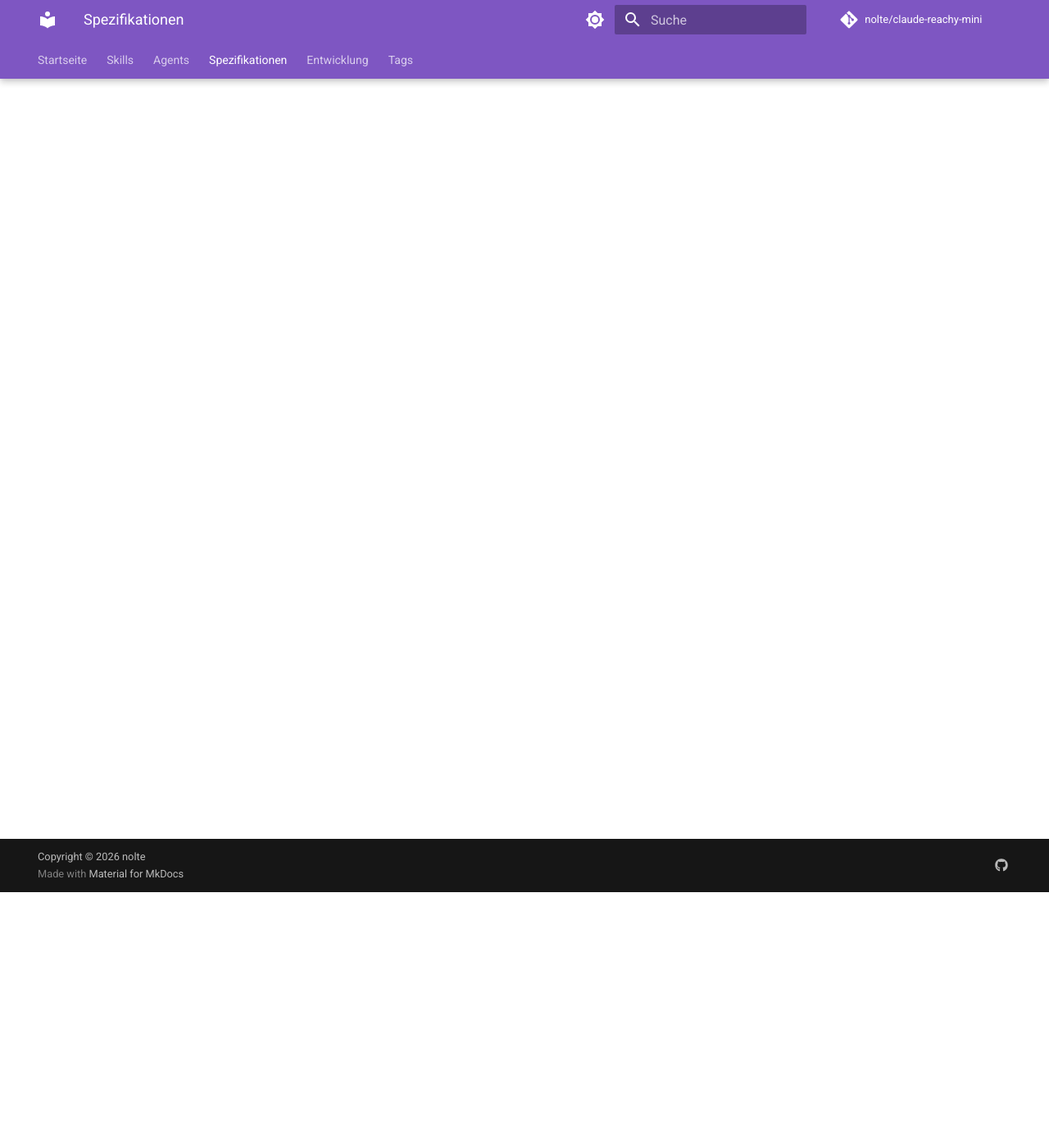
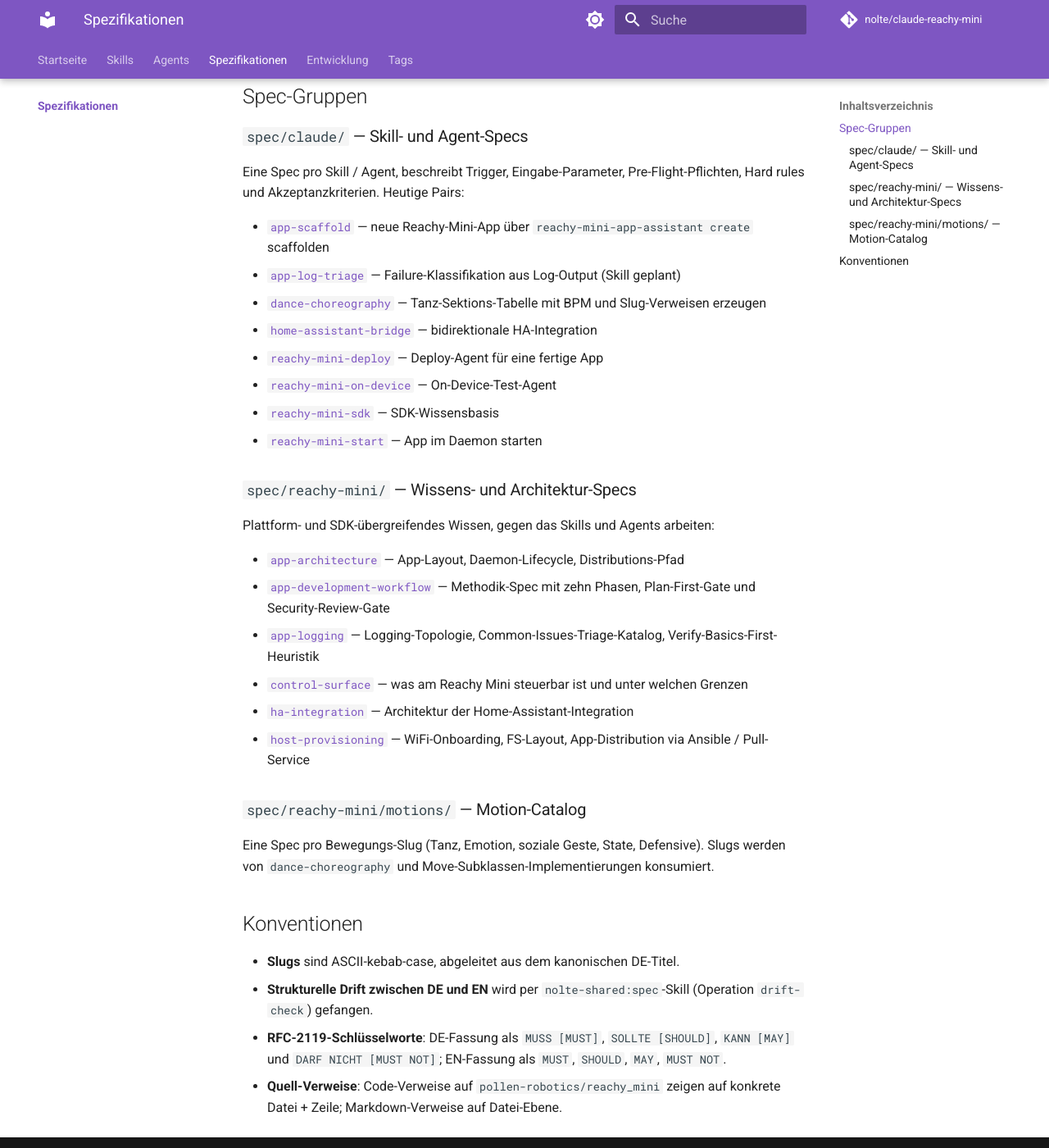
Before and after one commit to nolte/claude-reachy-mini, an MkDocs documentation site: the page built from docs/de/specs/index.md, in a window 1280 px wide and 1400 px high, scrolled down 312 px. Shown: the whole window at 82% size. Built offline with MkDocs 1.6.1 and Material for MkDocs 9.7.7, drawn with Linux system fonts in a browser that asks for light colours; comment, search, counter and statistics services are not loaded; some of the changed text lies outside the part shown.

Commit message:
docs: refresh docs site against the post-spec-wave repository state (#14)

```diff
--- a/docs/catalog-sources.yml
+++ b/docs/catalog-sources.yml
@@ -13,4 +13,4 @@ sources:
     skills_path: skills
     agents_path: agents
     repo_url: https://github.com/nolte/claude-reachy-mini
-    branch: main
+    branch: develop
--- a/docs/de/specs/index.md
+++ b/docs/de/specs/index.md
@@ -1,3 +1,42 @@
 # Spezifikationen
 
-Quelle der Wahrheit hinter Skills und Agents. Specs liegen unter `spec/` im Repository, jeweils zweisprachig (DE kanonisch, EN Übersetzung).
+Quelle der Wahrheit hinter Skills und Agents. Specs liegen unter [`spec/`](https://github.com/nolte/claude-reachy-mini/tree/develop/spec) im Repository, jeweils zweisprachig (DE kanonisch, EN Übersetzung). Die kanonische Spec-Konvention ist in [`spec/.spec-config.yml`](https://github.com/nolte/claude-reachy-mini/blob/develop/spec/.spec-config.yml) deklariert.
+
+Eine vollständige, automatisch gepflegte Tabelle aller Specs mit Status und Datum lebt in [`spec/README.md`](https://github.com/nolte/claude-reachy-mini/blob/develop/spec/README.md).
+
+## Spec-Gruppen
+
+### `spec/claude/` — Skill- und Agent-Specs
+
+Eine Spec pro Skill / Agent, beschreibt Trigger, Eingabe-Parameter, Pre-Flight-Pflichten, Hard rules und Akzeptanzkriterien. Heutige Pairs:
+
+- [`app-scaffold`](https://github.com/nolte/claude-reachy-mini/blob/develop/spec/claude/app-scaffold/de.md) — neue Reachy-Mini-App über `reachy-mini-app-assistant create` scaffolden
+- [`app-log-triage`](https://github.com/nolte/claude-reachy-mini/blob/develop/spec/claude/app-log-triage/de.md) — Failure-Klassifikation aus Log-Output (Skill geplant)
+- [`dance-choreography`](https://github.com/nolte/claude-reachy-mini/blob/develop/spec/claude/dance-choreography/de.md) — Tanz-Sektions-Tabelle mit BPM und Slug-Verweisen erzeugen
+- [`home-assistant-bridge`](https://github.com/nolte/claude-reachy-mini/blob/develop/spec/claude/home-assistant-bridge/de.md) — bidirektionale HA-Integration
+- [`reachy-mini-deploy`](https://github.com/nolte/claude-reachy-mini/blob/develop/spec/claude/reachy-mini-deploy/de.md) — Deploy-Agent für eine fertige App
+- [`reachy-mini-on-device`](https://github.com/nolte/claude-reachy-mini/blob/develop/spec/claude/reachy-mini-on-device/de.md) — On-Device-Test-Agent
+- [`reachy-mini-sdk`](https://github.com/nolte/claude-reachy-mini/blob/develop/spec/claude/reachy-mini-sdk/de.md) — SDK-Wissensbasis
+- [`reachy-mini-start`](https://github.com/nolte/claude-reachy-mini/blob/develop/spec/claude/reachy-mini-start/de.md) — App im Daemon starten
+
+### `spec/reachy-mini/` — Wissens- und Architektur-Specs
+
+Plattform- und SDK-übergreifendes Wissen, gegen das Skills und Agents arbeiten:
+
+- [`app-architecture`](https://github.com/nolte/claude-reachy-mini/blob/develop/spec/reachy-mini/app-architecture/de.md) — App-Layout, Daemon-Lifecycle, Distributions-Pfad
+- [`app-development-workflow`](https://github.com/nolte/claude-reachy-mini/blob/develop/spec/reachy-mini/app-development-workflow/de.md) — Methodik-Spec mit zehn Phasen, Plan-First-Gate und Security-Review-Gate
+- [`app-logging`](https://github.com/nolte/claude-reachy-mini/blob/develop/spec/reachy-mini/app-logging/de.md) — Logging-Topologie, Common-Issues-Triage-Katalog, Verify-Basics-First-Heuristik
+- [`control-surface`](https://github.com/nolte/claude-reachy-mini/blob/develop/spec/reachy-mini/control-surface/de.md) — was am Reachy Mini steuerbar ist und unter welchen Grenzen
+- [`ha-integration`](https://github.com/nolte/claude-reachy-mini/blob/develop/spec/reachy-mini/ha-integration/de.md) — Architektur der Home-Assistant-Integration
+- [`host-provisioning`](https://github.com/nolte/claude-reachy-mini/blob/develop/spec/reachy-mini/host-provisioning/de.md) — WiFi-Onboarding, FS-Layout, App-Distribution via Ansible / Pull-Service
+
+### `spec/reachy-mini/motions/` — Motion-Catalog
+
+Eine Spec pro Bewegungs-Slug (Tanz, Emotion, soziale Geste, State, Defensive). Slugs werden von `dance-choreography` und Move-Subklassen-Implementierungen konsumiert.
+
+## Konventionen
+
+- **Slugs** sind ASCII-kebab-case, abgeleitet aus dem kanonischen DE-Titel.
+- **Strukturelle Drift zwischen DE und EN** wird per `nolte-shared:spec`-Skill (Operation `drift-check`) gefangen.
+- **RFC-2119-Schlüsselworte**: DE-Fassung als `MUSS [MUST]`, `SOLLTE [SHOULD]`, `KANN [MAY]` und `DARF NICHT [MUST NOT]`; EN-Fassung als `MUST`, `SHOULD`, `MAY`, `MUST NOT`.
+- **Quell-Verweise**: Code-Verweise auf `pollen-robotics/reachy_mini` zeigen auf konkrete Datei + Zeile; Markdown-Verweise auf Datei-Ebene.
--- a/docs/requirements.txt
+++ b/docs/requirements.txt
@@ -1,6 +1,5 @@
 mkdocs>=1.6
 mkdocs-material>=9.5
-mkdocs-static-i18n>=1.2
 mkdocs-gen-files>=0.5
 mkdocs-literate-nav>=0.6
 pymdown-extensions>=10.7
--- a/mkdocs.yml
+++ b/mkdocs.yml
@@ -5,7 +5,7 @@ site_author: nolte
 
 repo_url: https://github.com/nolte/claude-reachy-mini
 repo_name: nolte/claude-reachy-mini
-edit_uri: edit/main/docs/
+edit_uri: edit/develop/docs/
 
 copyright: Copyright &copy; 2026 nolte
 
```
Also changed, not shown: docs/de/index.md (+4 -4 lines), 2 other files.
